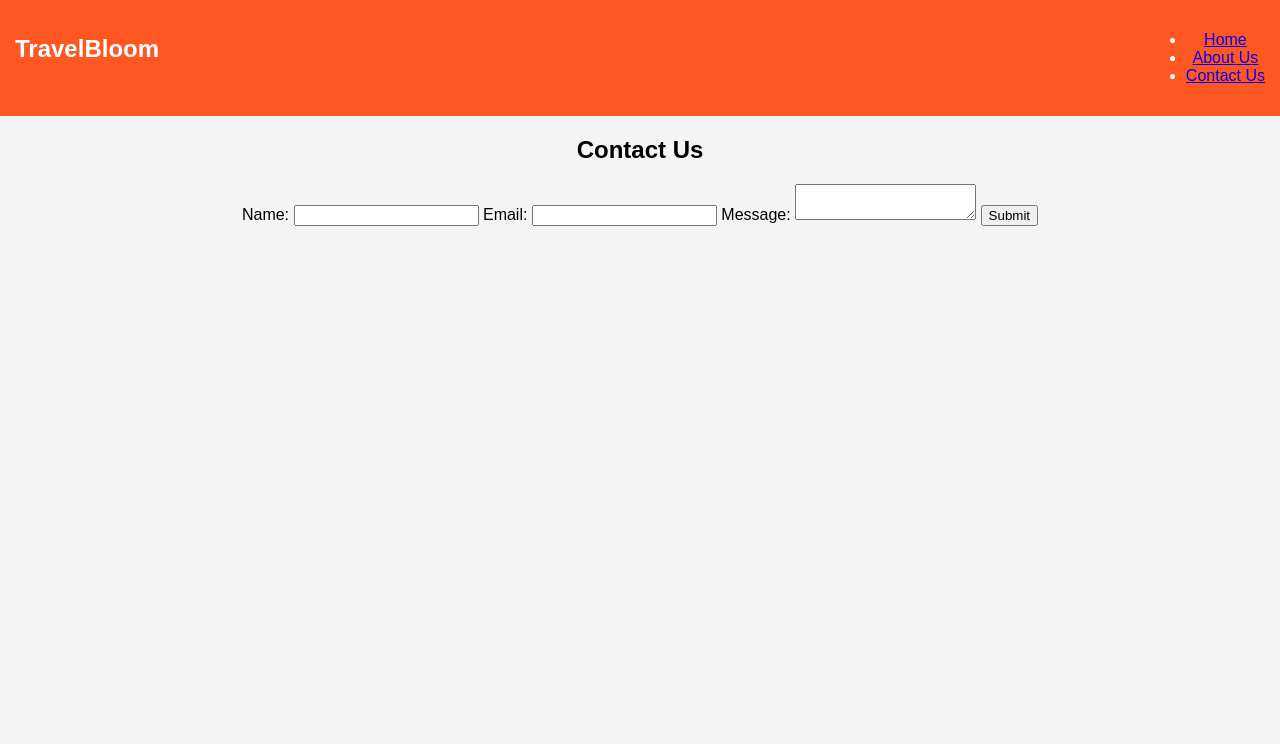
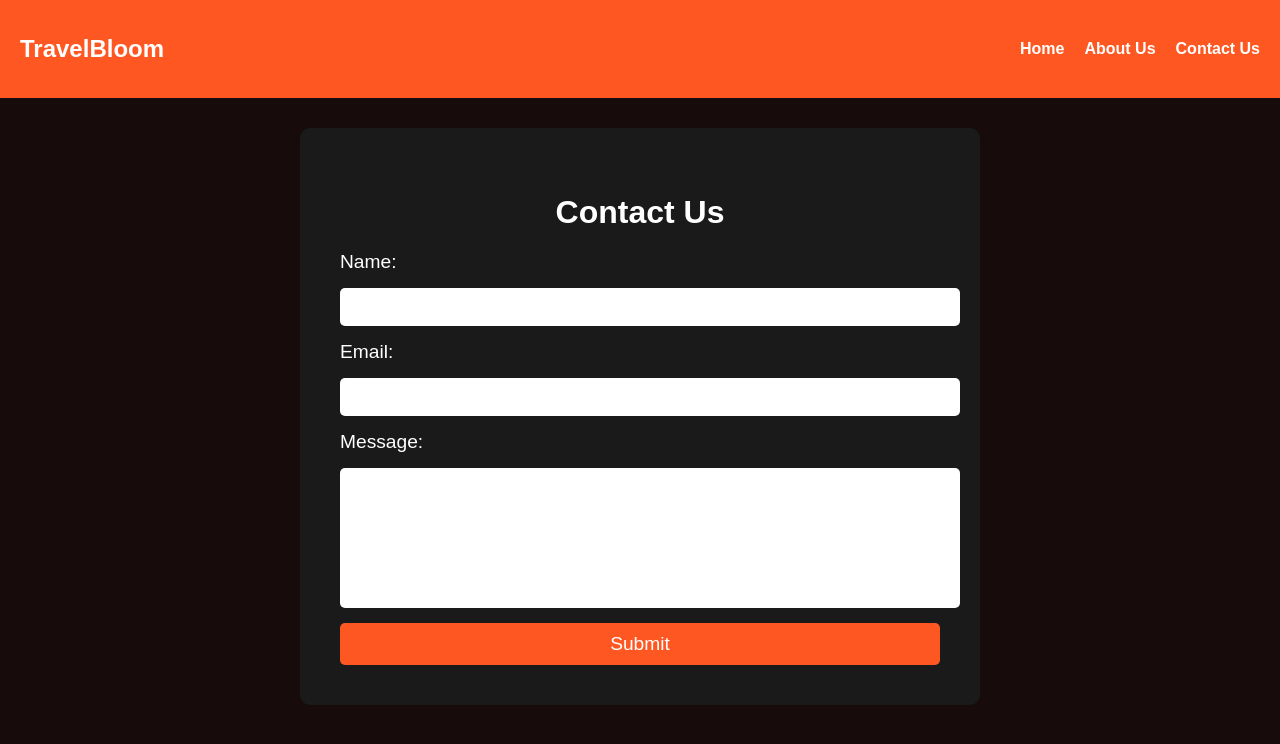
Before and after one commit to MaryamIrfan1/TravelBloom, a plain HTML site: page contact.html in a window 1280 px wide. Drawn offline with Linux system fonts and the light colour scheme.

Commit message:
Updated Contact Us page and improved CSS styling

```diff
--- a/contact.html
+++ b/contact.html
@@ -8,26 +8,28 @@
 </head>
 <body>
 
+    <!-- Navigation Bar -->
     <nav>
-        <h1>TravelBloom</h1>
-        <ul>
+        <h1 class="logo">TravelBloom</h1>
+        <ul class="nav-links">
             <li><a href="index.html">Home</a></li>
             <li><a href="about.html">About Us</a></li>
             <li><a href="contact.html">Contact Us</a></li>
         </ul>
     </nav>
 
-    <section>
+    <!-- Contact Form Section -->
+    <section class="contact-container">
         <h2>Contact Us</h2>
-        <form>
+        <form class="contact-form">
             <label for="name">Name:</label>
-            <input type="text" id="name" required>
+            <input type="text" id="name" name="name" required>
 
             <label for="email">Email:</label>
-            <input type="email" id="email" required>
+            <input type="email" id="email" name="email" required>
 
             <label for="message">Message:</label>
-            <textarea id="message" required></textarea>
+            <textarea id="message" name="message" required></textarea>
 
             <button type="submit">Submit</button>
         </form>
--- a/style.css
+++ b/style.css
@@ -3,34 +3,41 @@ body {
     font-family: Arial, sans-serif;
     margin: 0;
     padding: 0;
-    background-color: #f4f4f4;
+    background-color: #170b0b;
     text-align: center;
+    color: white; /* Ensures text is readable on dark background */
 }
 
 /* Navigation Bar */
 nav {
     display: flex;
     justify-content: space-between;
+    align-items: center;
     background-color: #ff5722;
-    padding: 15px;
-    color: white;
+    padding: 15px 20px;
 }
 
 .nav-links {
     list-style: none;
+    display: flex;
+    gap: 20px; /* Space between links */
+    margin: 0;
     padding: 0;
-    margin: 0;
 }
 
 .nav-links li {
     display: inline;
-    margin: 0 15px;
 }
 
 .nav-links a {
     color: white;
     text-decoration: none;
     font-weight: bold;
+    transition: 0.3s;
+}
+
+.nav-links a:hover {
+    text-decoration: underline;
 }
 
 /* Hero Section */
@@ -85,6 +92,7 @@ nav {
     border-radius: 5px;
     box-shadow: 0px 4px 8px rgba(0, 0, 0, 0.1);
     text-align: center;
+    color: black;
 }
 
 .destination-card img {
@@ -103,6 +111,82 @@ nav {
     color: #555;
 }
 
+.contact-container {
+    background-color: #1a1a1a;
+    padding: 40px;
+    max-width: 600px;
+    margin: 30px auto;
+    border-radius: 10px;
+    text-align: left;
+}
+
+.contact-container h2 {
+    text-align: center;
+    font-size: 2em;
+    margin-bottom: 20px;
+}
+
+.contact-form {
+    display: flex;
+    flex-direction: column;
+    gap: 15px;
+}
+
+.contact-form label {
+    font-size: 1.2em;
+}
+
+.contact-form input,
+.contact-form textarea {
+    width: 100%;
+    padding: 10px;
+    border-radius: 5px;
+    border: none;
+    font-size: 1em;
+}
+
+.contact-form textarea {
+    height: 120px;
+    resize: none;
+}
+
+.contact-form button {
+    background: #ff5722;
+    color: white;
+    padding: 10px;
+    border: none;
+    font-size: 1.2em;
+    cursor: pointer;
+    transition: 0.3s;
+    border-radius: 5px;
+}
+
+.contact-form button:hover {
+    background: #e64a19;
+}
+
+/* About Us Page */
+.about-container {
+    background-color: #1a1a1a;
+    color: white;
+    padding: 40px;
+    text-align: center;
+    max-width: 800px;
+    margin: 30px auto;
+    border-radius: 10px;
+}
+
+.about-container h1 {
+    font-size: 2em;
+    margin-bottom: 15px;
+}
+
+.about-container p {
+    font-size: 1.2em;
+    line-height: 1.6;
+    padding: 0 20px;
+}
+
 /* Footer */
 footer {
     background-color: #333;
```
Also changed, not shown: about.html (+11 -7 lines), index.html (+6 -5 lines), travel_recommendation.js (+34 -33 lines).
